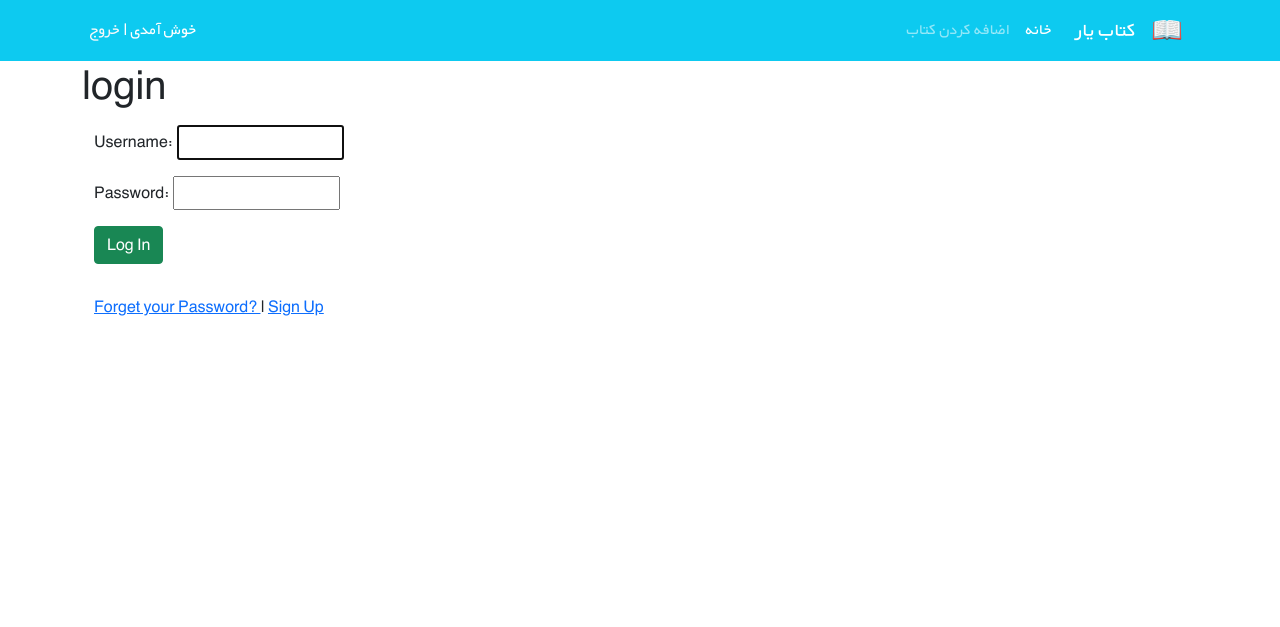
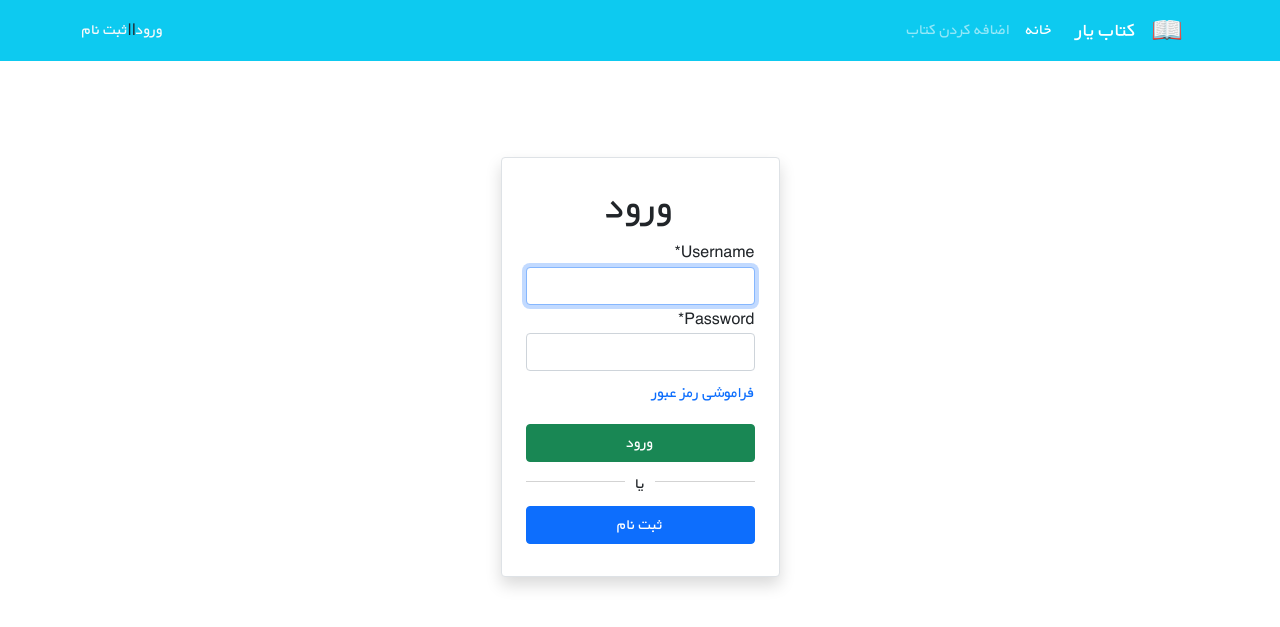
Before and after one commit to MamadFaramarzi/django_course_bookstore_project, a Django app: a page that uses templates/_base.html in a window 1280 px wide. Shown: the top 627 px of the page. Run offline with Django 4.2, Linux system fonts and the light colour scheme; some libraries are stand-ins or nearby versions.

Commit message:
add front files to log in and reset password templates

```diff
--- a/books/templates/books/book_list.html
+++ b/books/templates/books/book_list.html
@@ -17,7 +17,7 @@
                 <div class="col-md-8 h-100">
                     <div class="d-flex flex-column justify-content-between h-100">
                         <div class="card-body">
-                            <a href="{{ book.get_absolute_url }}"><h3 class="card-title"><strong>{{ book.title|capfirst }}</strong></h3></a>
+                            <a class="text-decoration-none" href="{{ book.get_absolute_url }}"><h3 class="card-title"><strong>{{ book.title|capfirst }}</strong></h3></a>
                             <p class="card-text pt-3">{{ book.description|truncatewords:30}}</p>
                             <p class="text-muted">نویسنده: {{ book.author}}</p>
                         </div>
@@ -31,7 +31,7 @@
 
 <footer class="bg-light text-center text-lg-start mt-5">
   <div class="text-center bg-grey">
-      <p>دوره آموزشی جنگو <a class="text-dark" href="https://codingyar.com/" target="_blank">کدینگ یار</a></p>
+      <p>پروژه کتاب فروشی فرامرزی <a class="text-dark" href="https://codingyar.com/" target="_blank"> کدینگ یار</a> </p>
   </div>
 </footer>
 
--- a/templates/_base.html
+++ b/templates/_base.html
@@ -1,8 +1,10 @@
-{% load static %}
 
 <!DOCTYPE HTML PUBLIC "-//W3C//DTD HTML 4.01//EN" "http://www.w3.org/TR/html4/strict.dtd">
 <html lang="en">
 <head>
+
+{% load static %}
+
     <!-- Required meta tags -->
     <meta charset="utf-8">
     <meta name="viewport" content="width=device-width, initial-scale=1">
@@ -12,10 +14,11 @@
           integrity="sha384-1BmE4kWBq78iYhFldvKuhfTAU6auU8tT94WrHftjDbrCEXSU1oBoqyl2QvZ6jIW3" crossorigin="anonymous">
 
     <link rel="stylesheet" href="{% static "css/style.css" %}">
+{% block styles %}
+{% endblock styles %}
 
     <title>
-        {% block page_title %}
-        {% endblock page_title %}
+        {% block page_title %}{% endblock page_title %}
     </title>
 </head>
 
@@ -23,21 +26,27 @@
 <nav class="navbar navbar-expand-lg navbar-dark bg-info" dir="rtl">
     <div class="container">
         <a class="navbar-brand" href="#">
-            <img src="icons/book.png" alt="" height="30"
+            <img src="{% static 'icons/book.png' %}" alt="" height="30"
                  class="d-inline-block align-text-top">
         </a>
-        <a class="navbar-brand mx-3" href="#">کتاب یار</a>
+        <a class="navbar-brand mx-3" href="{% url "book_list" %}">کتاب یار</a>
         <button class="navbar-toggler" type="button" data-bs-toggle="collapse" data-bs-target="#navbarNavAltMarkup"
                 aria-controls="navbarNavAltMarkup" aria-expanded="false" aria-label="Toggle navigation">
             <span class="navbar-toggler-icon"></span>
         </button>
         <div class="collapse navbar-collapse" id="navbarNavAltMarkup">
             <div class="navbar-nav">
-                <a class="nav-link active" aria-current="page" href="#">خانه</a>
-                <a class="nav-link" href="#">اضافه کردن کتاب</a>
+                <a class="nav-link active" aria-current="page" href="/">خانه</a>
+                <a class="nav-link" href="{% url "book_create" %}">اضافه کردن کتاب</a>
             </div>
         </div>
-        <div class="mx-2 text-white">خوش آمدی {{ user.username }} | <a class="link-light text-decoration-none" href="#">خروج</a>
+        {% if user.is_authenticated %}
+        <div class="mx-2 text-white">خوش آمدی {{ user.username }}  |  <a class="link-light text-decoration-none" href="{% url "logout" %}" style="color:#ba2121">خروج از حساب </a>
+        {% else %}
+        <a class="link-light text-decoration-none" href="{% url "login" %}">ورود  </a>
+        <spam>  || </spam>
+        <a class="link-light text-decoration-none" href="{% url "signup" %}">ثبت نام  </a>
+        {% endif %}
         </div>
     </div>
 </nav>
--- a/templates/registration/login.html
+++ b/templates/registration/login.html
@@ -1,18 +1,48 @@
 {% extends '_base.html' %}
+{% load crispy_forms_tags %}
+{% load static %}
 
-{% block page_title %}
-    Log In
-{% endblock page_title %}
+{% block page_title %} Log In {% endblock page_title %}
+
+{% block styles %}
+        <link rel="stylesheet" href="{% static "css/login.css" %}">
+{% endblock styles %}
 
 {% block content %}
-    <h1>login</h1>
-    <div class="container mt-3">
-    <form action="" method="post">
-    {% csrf_token %}
-    {{ form.as_p }}
-    <button type="submit" class="btn btn-success" >Log In </button>
-    </form>
-    <br>
-    <a href="{% url "password_reset" %}"> Forget your Password? </a> | <a href="{% url "signup" %}"> Sign Up </a>
+    <div class="d-flex justify-content-center mt-5" dir="rtl">
+        <div class="col-xl-3 col-lg-4 col-md-5 col-sm-5 col-xs-6 bg-white m-3 m-sm-5 border rounded px-4 pt-4 pb-3 shadow">
+            <form method="post">
+            {% csrf_token %}
+                <h1 class="text-center">ورود</h1>
+                {{ form|crispy }}
+                <div class="form-group">
+                </div>
+                <div class="d-flex justify-content-between align-items-center">
+                    <div class="mt-2">
+                        <a class="text-decoration-none" href="{% url "password_reset" %}" >فراموشی رمز عبور</a>
+                    </div>
+                </div>
+                <button type="submit" class="btn btn-success mt-3 w-100">ورود</button>
+                <div class="line-with-middle-sep">
+                  <span>
+                    یا
+                  </span>
+                </div>
+                <a href="{% url "signup" %} " class="btn btn-primary mt-2 mb-3 w-100">ثبت نام</a>
+            </form>
+        </div>
     </div>
+
+
 {% endblock content %}
+
+{#    <h1>login</h1>#}
+{#    <div class="container mt-3">#}
+{#    <form action="" method="post">#}
+{#    {% csrf_token %}#}
+{#    {{ form.as_p }}#}
+{#    <button type="submit" class="btn btn-success" >Log In </button>#}
+{#    </form>#}
+{#    <br>#}
+{#    <a href="{% url "password_reset" %}"> Forget your Password? </a> | <a href="{% url "signup" %}"> Sign Up </a>#}
+{#    </div>#}
```
Also changed, not shown: books/templates/books/book_create.html (+27 -7 lines), config/settings.py (+6 -1 lines), templates/registration/password_reset_form.html (+29 -5 lines), db.sqlite3.
